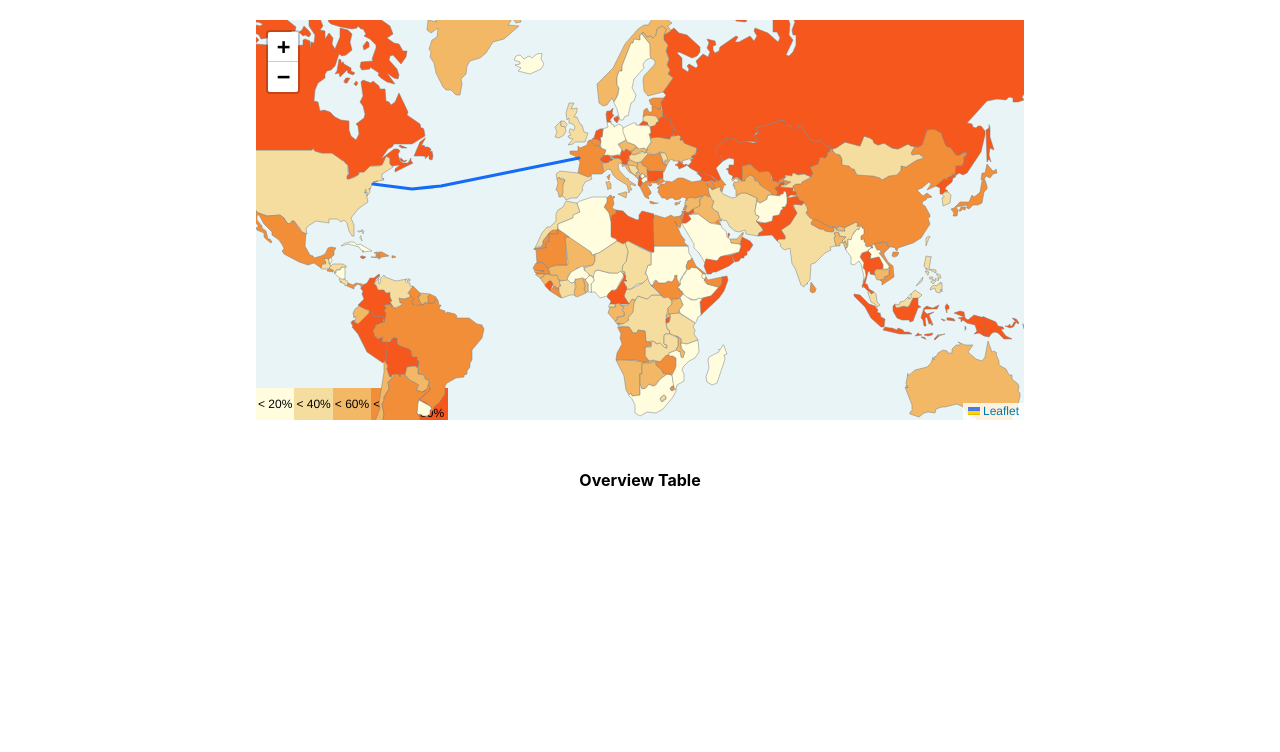
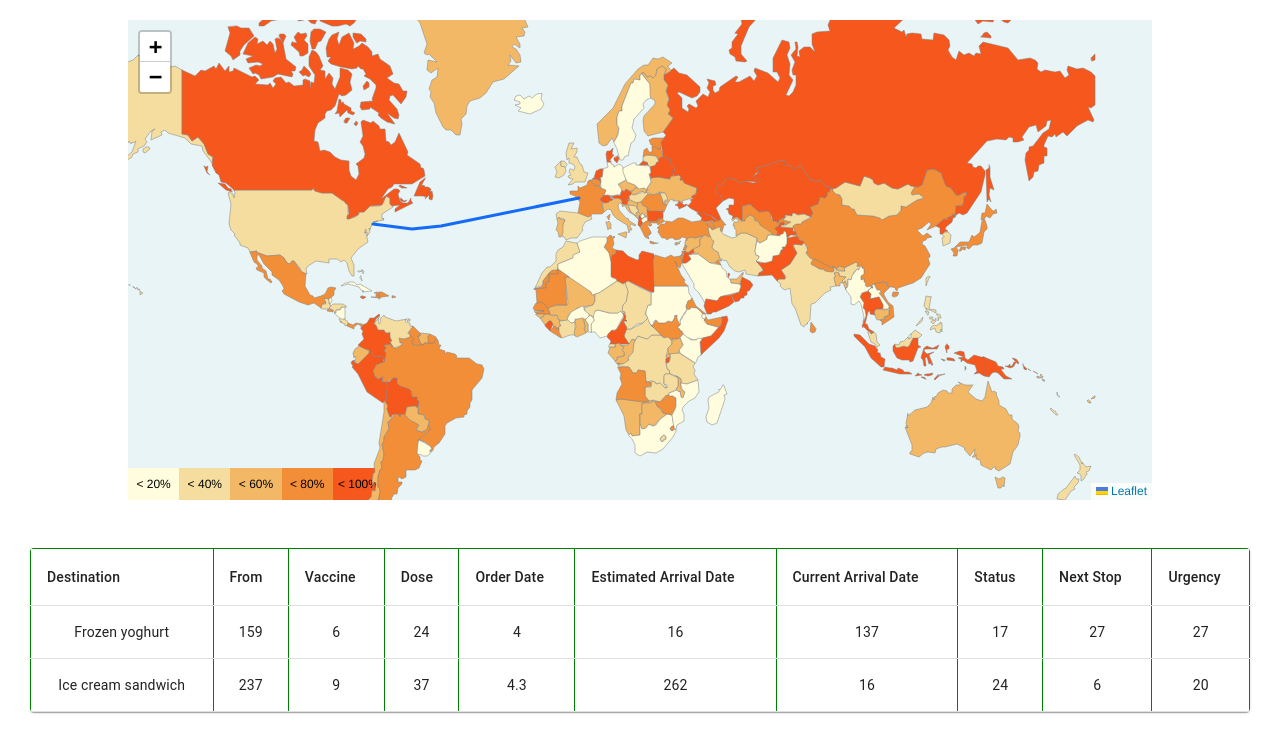
Before and after one commit to yigiterinc/sharevax, a React (Create React App) app in the folder frontend/: page / in a window 1280 px wide. Shown: the top 752 px of the page. Built offline with nearby package versions, Linux system fonts and the light colour scheme.

Commit message:
update simple OverviewTable

```diff
--- a/frontend/src/components/CurrentShipment.jsx
+++ /dev/null
@@ -1,7 +0,0 @@
-//Home > Current Shipment
-//Shipment table under the Home page Map
-function CurrentShipment() {
-	return <div className='font-bold'>Current Shipment</div>;
-}
-
-export default CurrentShipment;
--- a/frontend/src/components/OverviewMap.jsx
+++ b/frontend/src/components/OverviewMap.jsx
@@ -56,7 +56,7 @@ const OverviewMap = () => {
 
 	return (
 		<MapContainer
-			className='w-[60vw] h-[50vh] relative'
+			className='w-[80vw] h-[60vh] relative'
 			style={{backgroundColor: '#e8f4f6'}} //let's make it floating to the right?
 			center={[30.0, 20.0]}
 			zoom={2}
--- a/frontend/src/components/OverviewTable.jsx
+++ b/frontend/src/components/OverviewTable.jsx
@@ -1,6 +1,82 @@
-//notes: do you mean the table under the Home Page map? Which I named it as CurrentShipment.
+//OverviewTable on Home page
+//import * as React from 'react';
+import Table from '@mui/material/Table';
+import TableBody from '@mui/material/TableBody';
+import TableCell from '@mui/material/TableCell';
+import TableContainer from '@mui/material/TableContainer';
+import TableHead from '@mui/material/TableHead';
+import TableRow from '@mui/material/TableRow';
+import Paper from '@mui/material/Paper';
+
+//get json from backend
+function createData(
+	destination,
+	from,
+	vaccine,
+	dose,
+	order_date,
+	estimated_arrival_date,
+	current_arrival_date,
+	status,
+	next_stop,
+	urgency,
+) {
+	return {
+		destination,
+		from,
+		vaccine,
+		dose,
+		order_date,
+		estimated_arrival_date,
+		current_arrival_date,
+		status,
+		next_stop,
+		urgency,
+	};
+}
+
+const rows = [
+	createData('Frozen yoghurt', 159, 6.0, 24, 4.0, 16, 137, 17, 27, 27, 10),
+	createData('Ice cream sandwich', 237, 9.0, 37, 4.3, 262, 16.0, 24, 6.0, 20),
+];
+
 function OverviewTable() {
-	return <div className='font-bold'>Overview Table</div>;
+	return (
+		<TableContainer component={Paper}>
+			<Table sx={{minWidth: 550}} aria-label='simple table'>
+				<TableHead>
+					<TableRow>
+						<TableCell align='left'>Destination</TableCell>
+						<TableCell align='left'>From</TableCell>
+						<TableCell align='left'>Vaccine</TableCell>
+						<TableCell align='left'>Dose</TableCell>
+						<TableCell align='left'>Order Date</TableCell>
+						<TableCell align='left'>Estimated Arrival Date</TableCell>
+						<TableCell align='left'>Current Arrival Date</TableCell>
+						<TableCell align='left'>Status</TableCell>
+						<TableCell align='left'>Next Stop</TableCell>
+						<TableCell align='left'>Urgency</TableCell>
+					</TableRow>
+				</TableHead>
+				<TableBody>
+					{rows.map((row) => (
+						<TableRow key={row.name}>
+							<TableCell align='center'>{row.destination}</TableCell>
+							<TableCell align='center'>{row.from}</TableCell>
+							<TableCell align='center'>{row.vaccine}</TableCell>
+							<TableCell align='center'>{row.dose}</TableCell>
+							<TableCell align='center'>{row.order_date}</TableCell>
+							<TableCell align='center'>{row.estimated_arrival_date}</TableCell>
+							<TableCell align='center'>{row.current_arrival_date}</TableCell>
+							<TableCell align='center'>{row.status}</TableCell>
+							<TableCell align='center'>{row.next_stop}</TableCell>
+							<TableCell align='center'>{row.urgency}</TableCell>
+						</TableRow>
+					))}
+				</TableBody>
+			</Table>
+		</TableContainer>
+	);
 }
 
 export default OverviewTable;
```
Also changed, not shown: frontend/package.json (+9 -0 lines), 1 other file (tests, documents, lock files or other folders).
